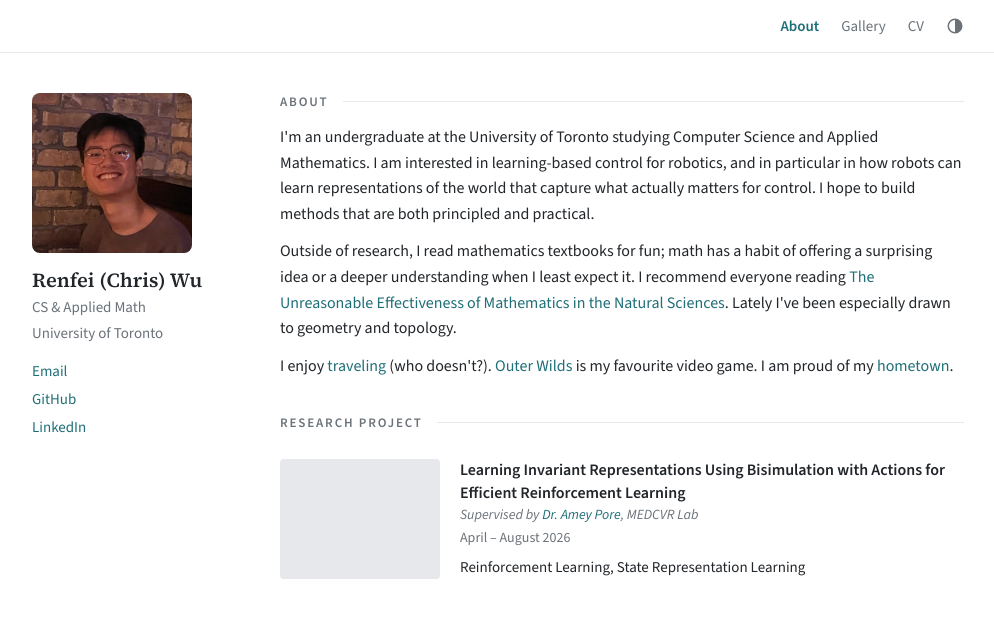
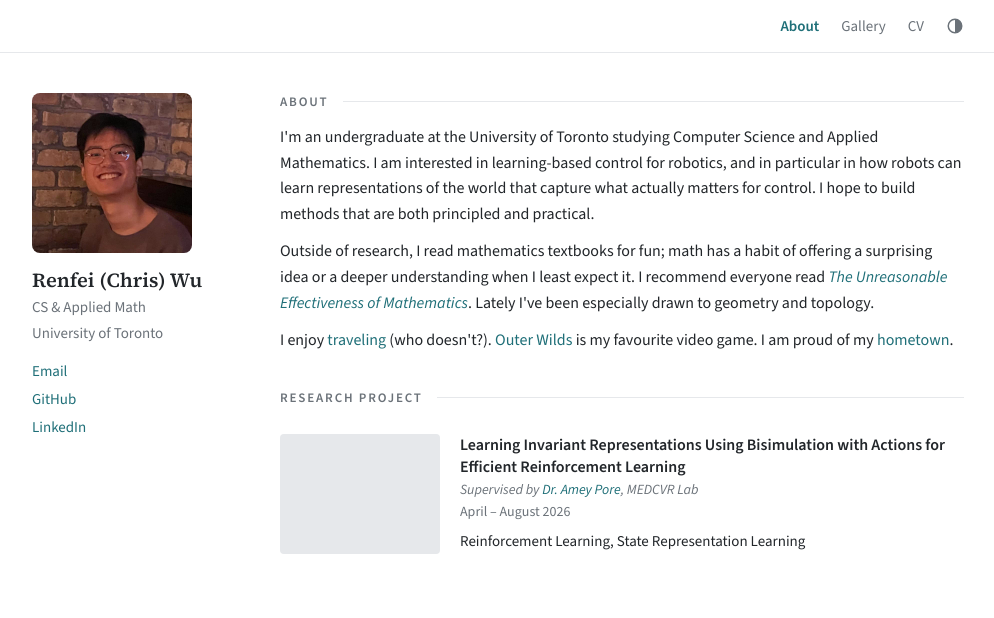
Before and after one commit to chr1sren/chr1sren.github.io, a Jekyll site: the page built from index.html, in a window 1280 px wide. Shown: the top 618 px of the page, without its empty margins (142-1136 px from the left). Built offline with Jekyll 4.4.1, drawn with Linux system fonts in a browser that asks for light colours.

Commit message:
update bio

```diff
--- a/index.html
+++ b/index.html
@@ -30,8 +30,8 @@ layout: default
       <p>
         Outside of research, I read mathematics textbooks for fun; math has a
         habit of offering a surprising idea or a deeper understanding when I
-        least expect it. I recommend everyone reading
-        <a href="https://hep.physics.utoronto.ca/~orr/wwwroot/JPH441/Wigner_Math.pdf">The Unreasonable Effectiveness of Mathematics in the Natural Sciences</a>.
+        least expect it. I recommend everyone read
+        <a href="https://hep.physics.utoronto.ca/~orr/wwwroot/JPH441/Wigner_Math.pdf"><em>The Unreasonable Effectiveness of Mathematics</em></a>.
         Lately I've been especially drawn to geometry and topology.
       </p>
       <p>
@@ -39,7 +39,7 @@ layout: default
         (who doesn't?).
         <a href="https://www.mobiusdigitalgames.com/outer-wilds.html">Outer Wilds</a>
         is my favourite video game. I am proud of my
-        <a href="https://en.wikivoyage.org/wiki/Jiaxing#Do">hometown</a>.
+        <a href="https://en.wikivoyage.org/wiki/Jiaxing">hometown</a>.
       </p>
     </section>
 
```
